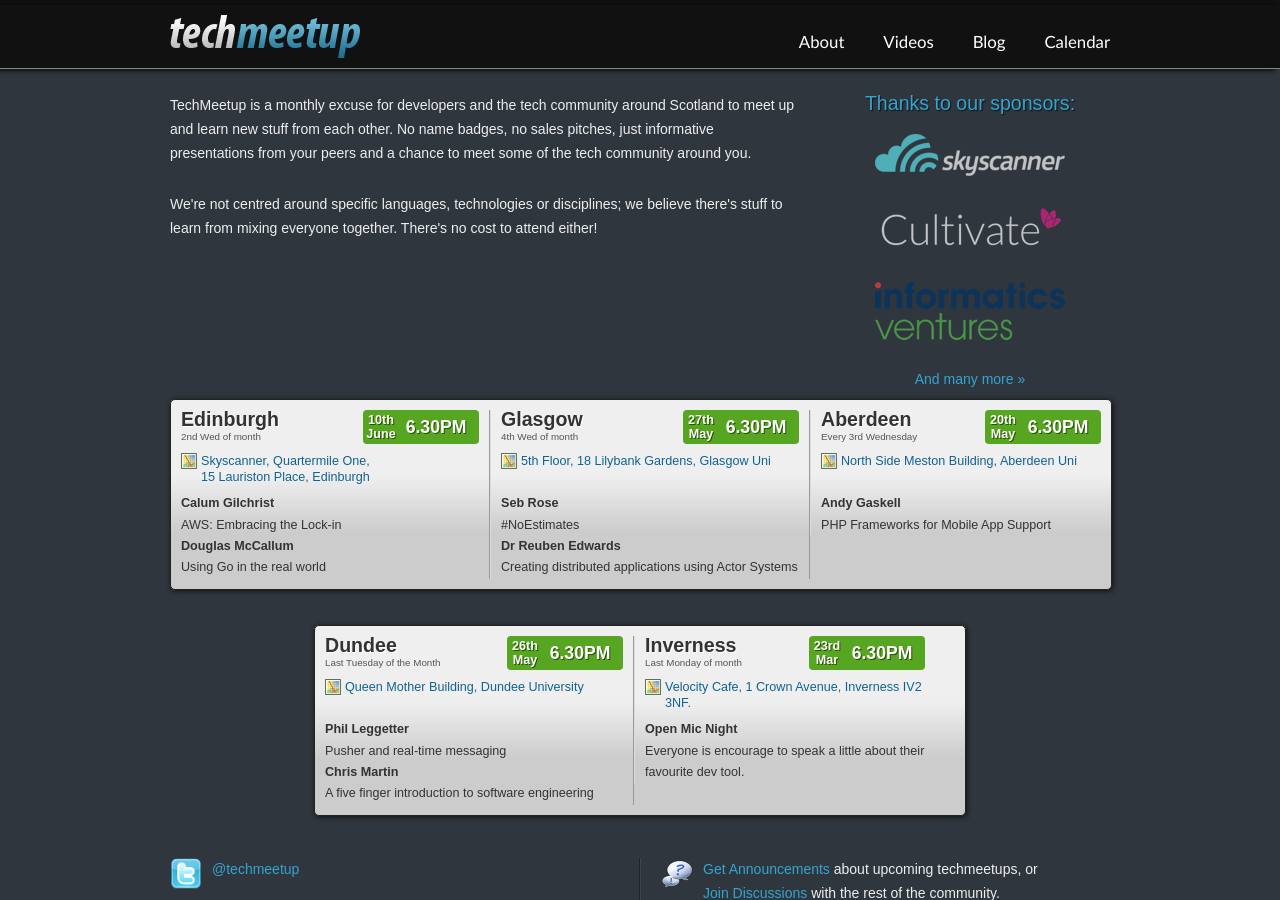
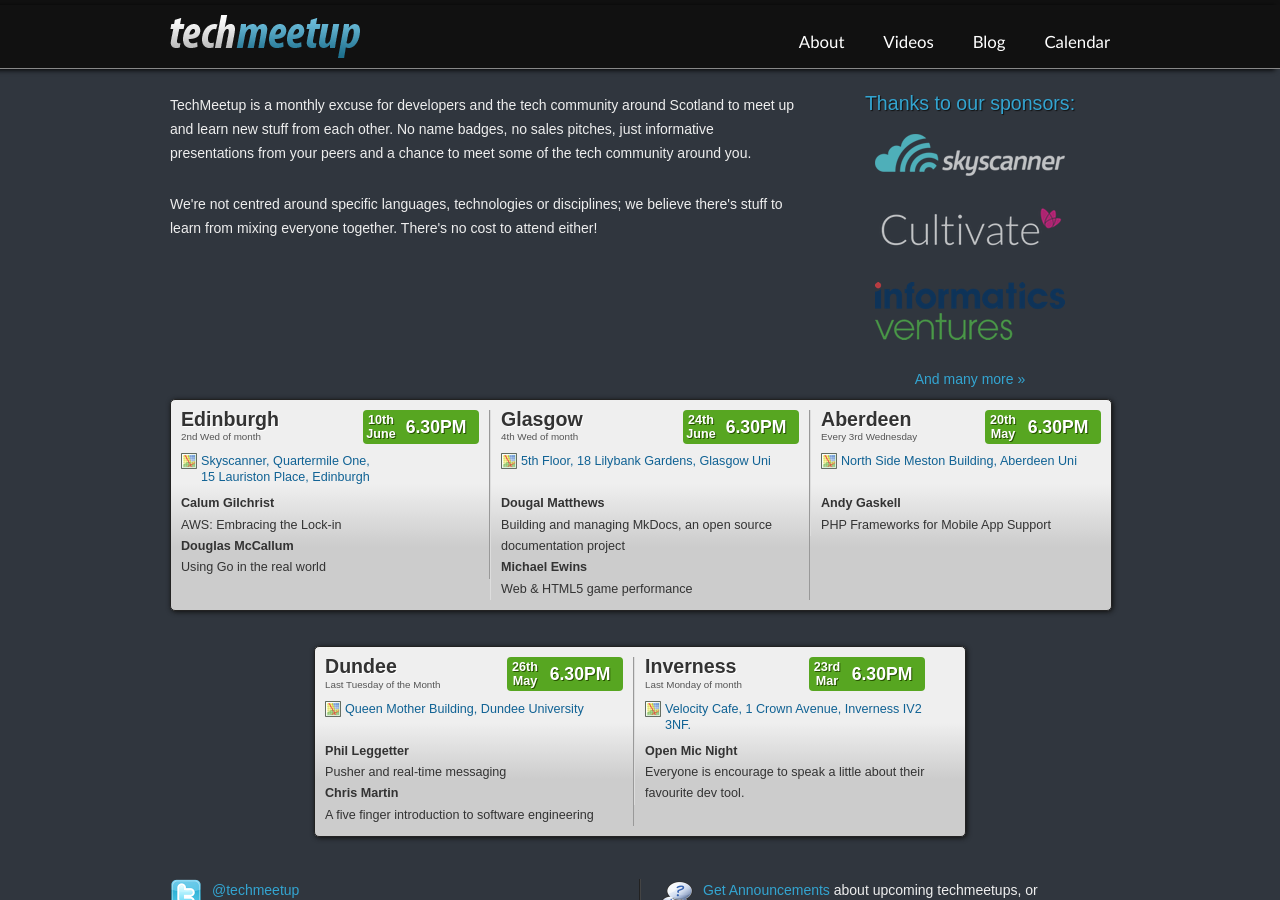
Before and after one commit to techmeetup/techmeetup.co.uk, a Jekyll site: the page built from index.html, in a window 1280 px wide and 900 px high. Built offline with Jekyll 4.4.1, drawn with Linux system fonts in a browser that asks for light colours.

Commit message:
Edited for Glasgow June speakers.

```diff
--- a/_data/index.json
+++ b/_data/index.json
@@ -16,16 +16,16 @@
   "glasgow": {
     "speakers": [
       {
-        "name": "Seb Rose",
-        "talk": "#NoEstimates"
+        "name": "Dougal Matthews",
+        "talk": "Building and managing MkDocs, an open source documentation project"
       },
       {
-        "name": "Dr Reuben Edwards",
-        "talk": "Creating distributed applications using Actor Systems"
+        "name": "Michael Ewins",
+        "talk": "Web & HTML5 game performance"
       }
     ],
-    "day": "27th",
-    "month": "May"
+    "day": "24th",
+    "month": "June"
   },
   "aberdeen": {
     "speakers": [
```
